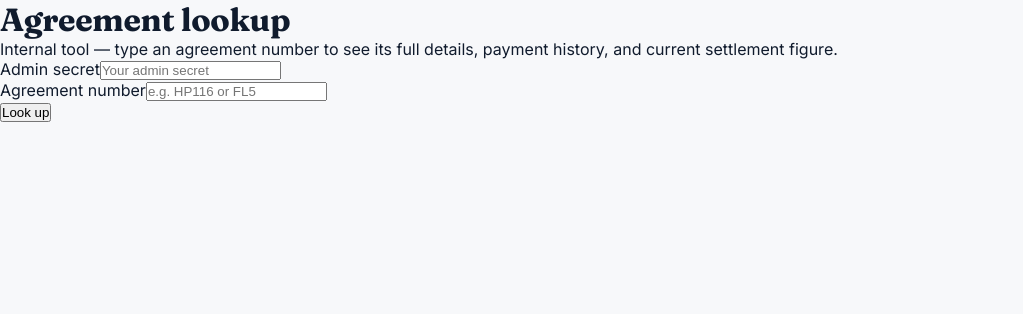
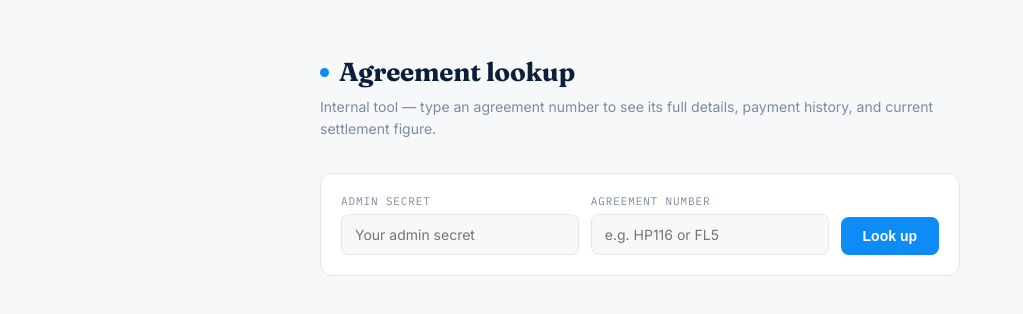
Before and after one commit to FFG2026/ffg-portal, a Next.js app: page /admin/lookup in a window 1280 px wide. Shown: the top 314 px of the page, without its empty margins (0-1023 px from the left). Built offline with nearby package versions, Linux system fonts and the light colour scheme.

Commit message:
Update globals.css

```diff
--- a/app/globals.css
+++ b/app/globals.css
@@ -285,3 +285,48 @@ footer{padding:64px 0 36px; margin-top:20px; border-top:1px solid var(--rule); b
   .section-head h2{font-size:26px;}
   .footer-top{grid-template-columns:1fr;}
 }
+
+/* AGREEMENT LOOKUP (internal admin tool) */
+.lookup-page{min-height:100vh; background:var(--paper); padding:56px 20px 80px;}
+.lookup-wrap{max-width:640px; margin:0 auto;}
+.lookup-head{display:flex; align-items:center; gap:10px; margin-bottom:8px;}
+.lookup-dot{width:9px; height:9px; border-radius:50%; background:var(--blue);}
+.lookup-head h1{font-family:'Fraunces', serif; font-size:26px; color:var(--navy);}
+.lookup-sub{color:var(--slate); font-size:14px; line-height:1.6; margin-bottom:32px;}
+.lookup-form{display:flex; gap:12px; align-items:flex-end; flex-wrap:wrap; margin-bottom:20px; background:var(--paper-raised); border:1px solid var(--rule); border-radius:12px; padding:20px;}
+.lookup-field{flex:1; min-width:160px;}
+.lookup-field label{display:block; font-family:'IBM Plex Mono', monospace; font-size:11px; letter-spacing:0.08em; text-transform:uppercase; color:var(--slate); margin-bottom:6px;}
+.lookup-field input{width:100%; padding:11px 13px; border:1px solid var(--rule); border-radius:8px; font-size:14px; font-family:'Inter', sans-serif; background:var(--paper);}
+.lookup-field input:focus{outline:none; border-color:var(--blue);}
+.lookup-form button{padding:11px 22px; border-radius:8px; background:var(--blue); color:#fff; font-size:14px; font-weight:600; border:none; cursor:pointer; transition:background .15s; white-space:nowrap;}
+.lookup-form button:hover{background:var(--blue-deep);}
+.lookup-form button:disabled{background:var(--rule); color:var(--slate); cursor:not-allowed;}
+.lookup-error{background:#FBEAEA; border:1px solid #E8B4B4; color:#B4232C; padding:14px 16px; border-radius:8px; font-size:13.5px; margin-bottom:20px;}
+.lookup-card{background:var(--paper-raised); border:1px solid var(--rule); border-radius:14px; padding:28px;}
+.lookup-card-head{display:flex; align-items:center; gap:10px; margin-bottom:6px;}
+.lookup-card-head h2{font-family:'Fraunces', serif; font-size:22px; color:var(--navy);}
+.lookup-tag{font-family:'IBM Plex Mono', monospace; font-size:10.5px; letter-spacing:0.08em; text-transform:uppercase; background:var(--blue-pale); color:var(--blue-deep); padding:3px 9px; border-radius:5px;}
+.lookup-status{font-family:'IBM Plex Mono', monospace; font-size:10.5px; letter-spacing:0.08em; text-transform:uppercase; padding:3px 9px; border-radius:5px;}
+.lookup-status.live{background:var(--green-pale); color:var(--green);}
+.lookup-status.finished{background:var(--rule); color:var(--slate);}
+.lookup-company{font-size:15px; font-weight:600; color:var(--ink); margin-bottom:2px;}
+.lookup-email{font-size:12.5px; color:var(--slate); margin-bottom:22px;}
+.lookup-grid{display:grid; grid-template-columns:1fr 1fr; gap:16px 24px; padding:20px 0; border-top:1px solid var(--rule); border-bottom:1px solid var(--rule); margin-bottom:22px;}
+.lookup-item .lookup-label{font-family:'IBM Plex Mono', monospace; font-size:10.5px; letter-spacing:0.06em; text-transform:uppercase; color:var(--slate); margin-bottom:4px;}
+.lookup-item .lookup-value{font-size:14px; color:var(--ink);}
+.lookup-settlement{background:var(--navy); border-radius:10px; padding:20px 22px; margin-bottom:18px;}
+.lookup-settlement-label{font-family:'IBM Plex Mono', monospace; font-size:10.5px; letter-spacing:0.08em; text-transform:uppercase; color:var(--blue-pale); margin-bottom:8px;}
+.lookup-settlement-amt{font-family:'Fraunces', serif; font-size:32px; font-weight:600; color:#fff;}
+.lookup-settlement-note{font-size:12px; color:rgba(255,255,255,0.65); margin-top:6px;}
+.lookup-toggle{font-size:13px; font-weight:600; color:var(--blue-deep); cursor:pointer; user-select:none;}
+.lookup-table{width:100%; border-collapse:collapse; margin-top:16px; font-size:13px;}
+.lookup-table th{text-align:left; font-family:'IBM Plex Mono', monospace; font-size:10.5px; letter-spacing:0.06em; text-transform:uppercase; color:var(--slate); padding:8px 6px; border-bottom:1px solid var(--rule);}
+.lookup-table td{padding:8px 6px; border-bottom:1px solid var(--rule); color:var(--ink);}
+.lookup-paid{color:var(--green); font-weight:600; font-size:12px;}
+.lookup-due{color:var(--slate); font-size:12px;}
+
+@media (max-width:600px){
+  .lookup-form{flex-direction:column; align-items:stretch;}
+  .lookup-grid{grid-template-columns:1fr;}
+  .lookup-settlement-amt{font-size:26px;}
+}
```
